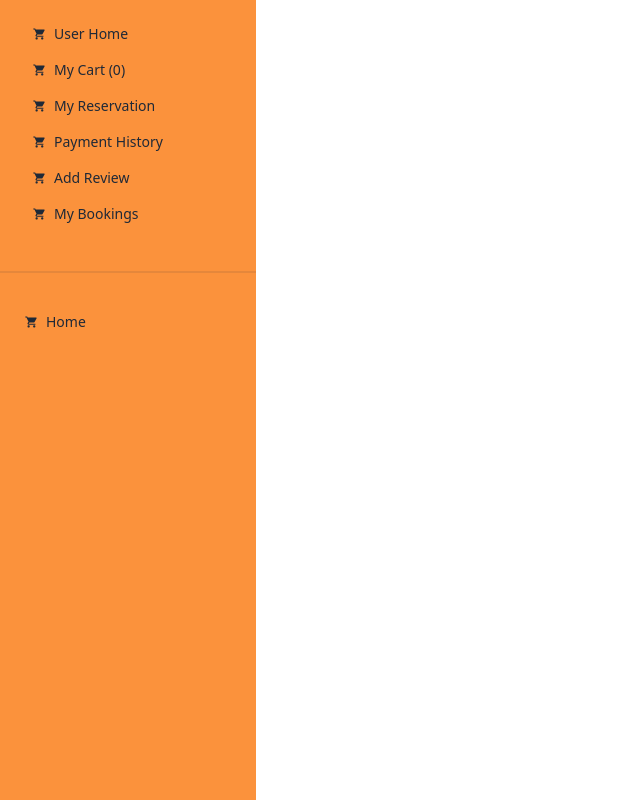
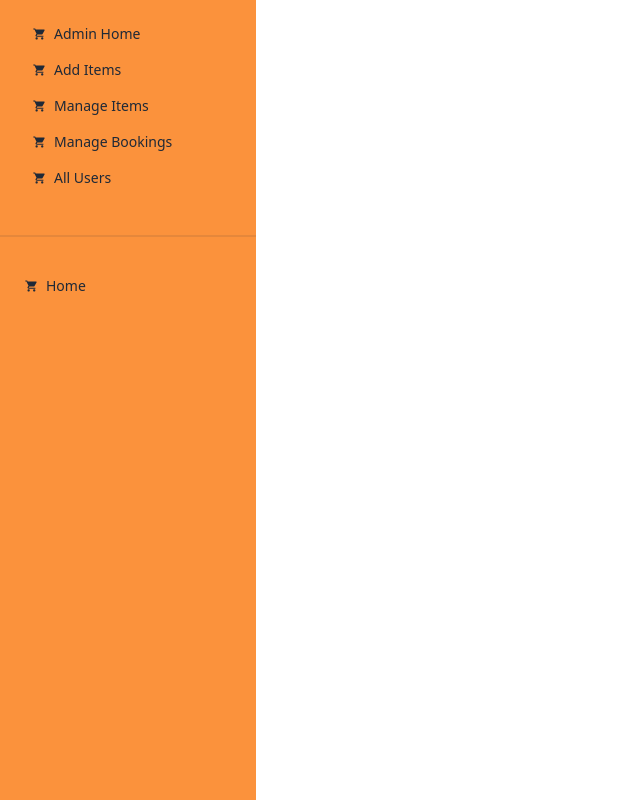
Before and after one commit to sabbirsolid/bistro-boss-client, a React (Vite) app: page /dashboard in a window 1280 px wide. Shown: the whole page, without its empty margins (0-640 px from the left). Built offline with nearby package versions, Linux system fonts and the light colour scheme; no server answers.

Commit message:
added admin panel in the dashboard

```diff
--- a/src/Layout/Dashboard.jsx
+++ b/src/Layout/Dashboard.jsx
@@ -3,9 +3,59 @@ import { IoMdCart } from "react-icons/io";
 import useCart from "../hooks/useCart";
 const Dashboard = () => {
   const [cart] = useCart();
+  const isAdmin = true;
   return (
     <div className="flex">
       <div className="w-64 min-h-screen bg-orange-400">
+        {isAdmin ? (
+          <>
+            <ul className="menu p-4">
+              <li>
+                <NavLink
+                  className={"flex justify-start items-center"}
+                  to={"/dashboard/adminHome"}
+                >
+                  <IoMdCart /> Admin Home
+                </NavLink>
+              </li>
+              <li>
+                <NavLink
+                  className={"flex justify-start items-center"}
+                  to={"/dashboard/addItems"}
+                >
+                  <IoMdCart /> Add Items
+                </NavLink>
+              </li>
+              <li>
+                <NavLink
+                  className={"flex justify-start items-center"}
+                  to={"/dashboard/manageItems"}
+                >
+                  <IoMdCart /> Manage Items
+                </NavLink>
+              </li>
+              <li>
+                <NavLink
+                  className={"flex justify-start items-center"}
+                  to={"/dashboard/manageBookings"}
+                >
+                  <IoMdCart />
+                  Manage Bookings
+                </NavLink>
+              </li>
+              <li>
+                <NavLink
+                  className={"flex justify-start items-center"}
+                  to={"/dashboard/allUsers"}
+                >
+                  <IoMdCart /> All Users
+                </NavLink>
+              </li>
+
+            </ul>
+          </>
+        ) : (
+          <>
             <ul className="menu p-4">
               <li>
                 <NavLink
@@ -57,13 +107,13 @@ const Dashboard = () => {
                 </NavLink>
               </li>
             </ul>
+          </>
+        )}
         <div className="divider"></div>
+        {/* shared items */}
         <ul className="menu">
           <li>
-          <NavLink
-            className={"flex justify-start items-center"}
-            to={"/"}
-          >
+            <NavLink className={"flex justify-start items-center"} to={"/"}>
               <IoMdCart /> Home
             </NavLink>
           </li>
--- a/src/Providers/AuthProviders.jsx
+++ b/src/Providers/AuthProviders.jsx
@@ -1,11 +1,12 @@
 import { createContext, useEffect, useState } from "react";
-import { createUserWithEmailAndPassword, getAuth, onAuthStateChanged, signInWithEmailAndPassword, signOut, updateProfile } from "firebase/auth"
+import { createUserWithEmailAndPassword, getAuth, GoogleAuthProvider, onAuthStateChanged, signInWithEmailAndPassword, signInWithPopup, signOut, updateProfile } from "firebase/auth"
 import { app } from "../firebase/firebase.config";
 export const AuthContext = createContext(null);
 const AuthProviders = ({children}) => {
     const auth = getAuth(app);
     const [user, setUser] = useState([]);
     const [loading, setLoading] = useState(true);
+    const googleProvider = new GoogleAuthProvider();
 
     const createUser = (email, password) =>{
         setLoading(true);
@@ -14,6 +15,10 @@ const AuthProviders = ({children}) => {
     const signIn = (email, password) =>{
         setLoading(true);
         return signInWithEmailAndPassword(auth, email, password)
+    }
+
+    const googleLogin = () =>{
+        return signInWithPopup(auth, googleProvider);
     }
     const logout = () =>{
         setLoading(true);
@@ -25,6 +30,7 @@ const AuthProviders = ({children}) => {
             displayName: name, photoURL: photo
           })
     }
+
 
     useEffect(() =>{
         const unSubscribe = onAuthStateChanged(auth, currentUser =>{
@@ -38,7 +44,9 @@ const AuthProviders = ({children}) => {
         signIn,
         createUser,
         logout,
-        updateUserProfile
+        updateUserProfile,
+        googleLogin,
+        loading
     }
     return (
         <AuthContext.Provider value={authInfo}>
--- a/src/Routes/Routes.jsx
+++ b/src/Routes/Routes.jsx
@@ -9,6 +9,7 @@ import PrivateRotes from "./PrivateRotes";
 import Secret from "../pages/Secret.jsx/Secret";
 import Dashboard from "../Layout/Dashboard";
 import Cart from "../pages/Dashboard/Cart/Cart";
+import AllUsers from "../pages/Dashboard/AllUsers/AllUsers";
 
 export const router = createBrowserRouter([
   {
@@ -52,6 +53,11 @@ export const router = createBrowserRouter([
       {
         path: "cart",
         element: <Cart></Cart>
+      },
+      // admin panels
+      {
+        path: 'allUsers',
+        element: <AllUsers></AllUsers>
       }
     ]
   }
--- /dev/null
+++ b/src/pages/Dashboard/AllUsers/AllUsers.jsx
@@ -0,0 +1,91 @@
+import React from "react";
+import useAxiosSecure from "../../../hooks/useAxiosSecure";
+import { useQuery } from "@tanstack/react-query";
+import { FaTrash, FaUser, FaUsers } from "react-icons/fa";
+import Swal from "sweetalert2";
+
+const AllUsers = () => {
+  const axiosSecure = useAxiosSecure();
+  const {refetch, data: users = [] } = useQuery({
+    queryKey: ["users"],
+    queryFn: async () => {
+      const res = await axiosSecure.get("/users");
+      return res.data;
+    },
+  });
+
+  const handleMakeAdmin = id = {
+
+  }
+
+  const handleDelete = (id) => {
+    Swal.fire({
+        title: "Do you want to delete?",
+        showDenyButton: true,
+        showCancelButton: true,
+        confirmButtonText: "Delete",
+        denyButtonText: `Don't Delete`,
+      }).then((result) => {
+        /* Read more about isConfirmed, isDenied below */
+        if (result.isConfirmed) {
+          axiosSecure.delete(`/users/${id}`).then((result) => {
+            if (result.data.deletedCount > 0) {
+              Swal.fire("Saved!", "", "success");
+              refetch();
+            }
+          });
+        }
+      });
+  };
+  return (
+    <div>
+      <div className="flex justify-between">
+        <h1 className="text-4xl">All users </h1>
+        <h1 className="text-4xl">Total Users: {users.length} </h1>
+      </div>
+      <div className="overflow-x-auto">
+        <table className="table">
+          {/* head */}
+          <thead>
+            <tr>
+              <th>Number</th>
+              <th>Name</th>
+              <th>Email</th>
+              <th>Role</th>
+              <th>Action</th>
+            </tr>
+          </thead>
+          <tbody>
+            {users.map((user, index) => (
+              <tr>
+                <th>{index + 1}</th>
+                <td>
+                  <h1>{user.name}</h1>
+                </td>
+                <td>
+                  <div className="font-bold">{user.email}</div>
+                </td>
+                <button
+                    onClick={() => handleMakeAdmin(user._id)}
+                    className="btn-sm"
+                  >
+                    <FaUsers className="text-2xl"></FaUsers>
+                  </button>
+                <th>
+                  <button
+                    onClick={() => handleDelete(user._id)}
+                    className="btn-sm text-red-600"
+                  >
+                    <FaTrash></FaTrash>
+                  </button>
+                </th>
+              </tr>
+            ))}
+          </tbody>
+        </table>
+      </div>
+    </div>
+  );
+};
+
+export default AllUsers;
--- a/src/pages/Shared/SocialLogin/GoogleLogin.jsx
+++ b/src/pages/Shared/SocialLogin/GoogleLogin.jsx
@@ -1,12 +1,33 @@
-import React from "react";
+import React, { useContext } from "react";
 import { FaGoogle } from "react-icons/fa";
+import { AuthContext } from "../../../Providers/AuthProviders";
+import useAxiosPublic from "../../../hooks/useAxiosPublic";
+import { useNavigate } from "react-router-dom";
 
 const GoogleLogin = () => {
+  const { googleLogin } = useContext(AuthContext);
+  const axiosPublic = useAxiosPublic();
+  const navigate = useNavigate();
+  // google login function
+  const handleGoogleLogin = () => {
+    googleLogin().then((res) => {
+      console.log(res.user);
+        const userInfo = {
+          name: res.user.displayName,
+          email: res.user.email
+        }
+        axiosPublic.post('/users', userInfo)
+        .then(res =>{
+          console.log(res.data);
+          navigate("/");
+        })
+    });
+  };
   return (
-<div className="text-center">
-      <button className="btn">
+    <div className="text-center">
+      <button onClick={handleGoogleLogin} className="btn">
         <FaGoogle></FaGoogle>
-        Button
+        Sign in with Google
       </button>
     </div>
   );
--- a/src/pages/SignUp/SignUp.jsx
+++ b/src/pages/SignUp/SignUp.jsx
@@ -3,6 +3,7 @@ import { useForm } from "react-hook-form";
 import { Link, useNavigate } from "react-router-dom";
 import { AuthContext } from "../../Providers/AuthProviders";
 import useAxiosPublic from "../../hooks/useAxiosPublic";
+import GoogleLogin from "../Shared/SocialLogin/GoogleLogin";
 
 const SignUp = () => {
   const navigate = useNavigate();
@@ -117,12 +118,14 @@ const SignUp = () => {
               <button className="btn btn-primary">Sign Up</button>
             </div>
           </form>
+          <GoogleLogin></GoogleLogin>
           <p className="text-center">
             Already have an account?{" "}
             <Link className="text-blue-600" to={"/login"}>
               Login
             </Link>{" "}
           </p>
+
         </div>
       </div>
     </div>
```
Lines whose indentation alone changed are shown as unchanged.
